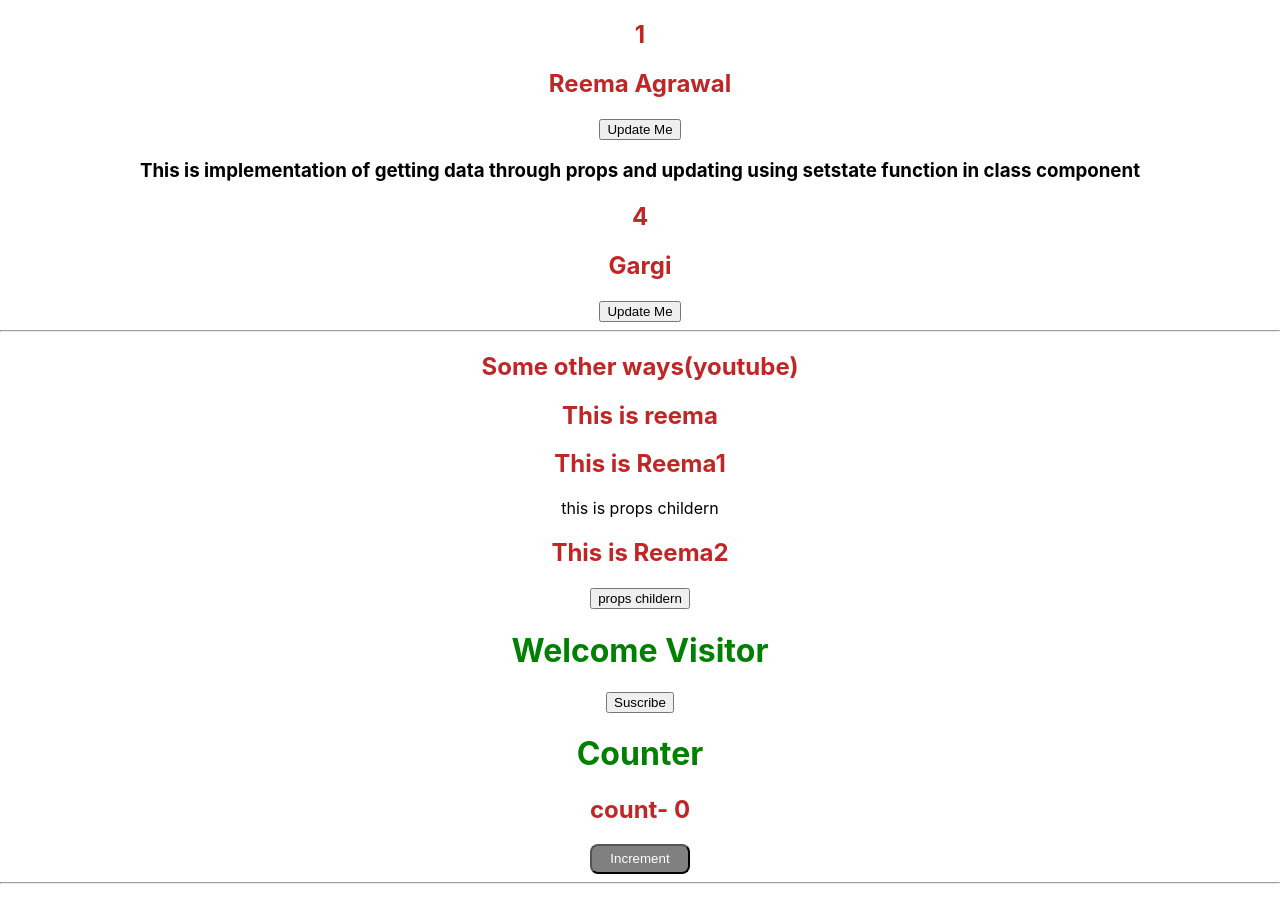
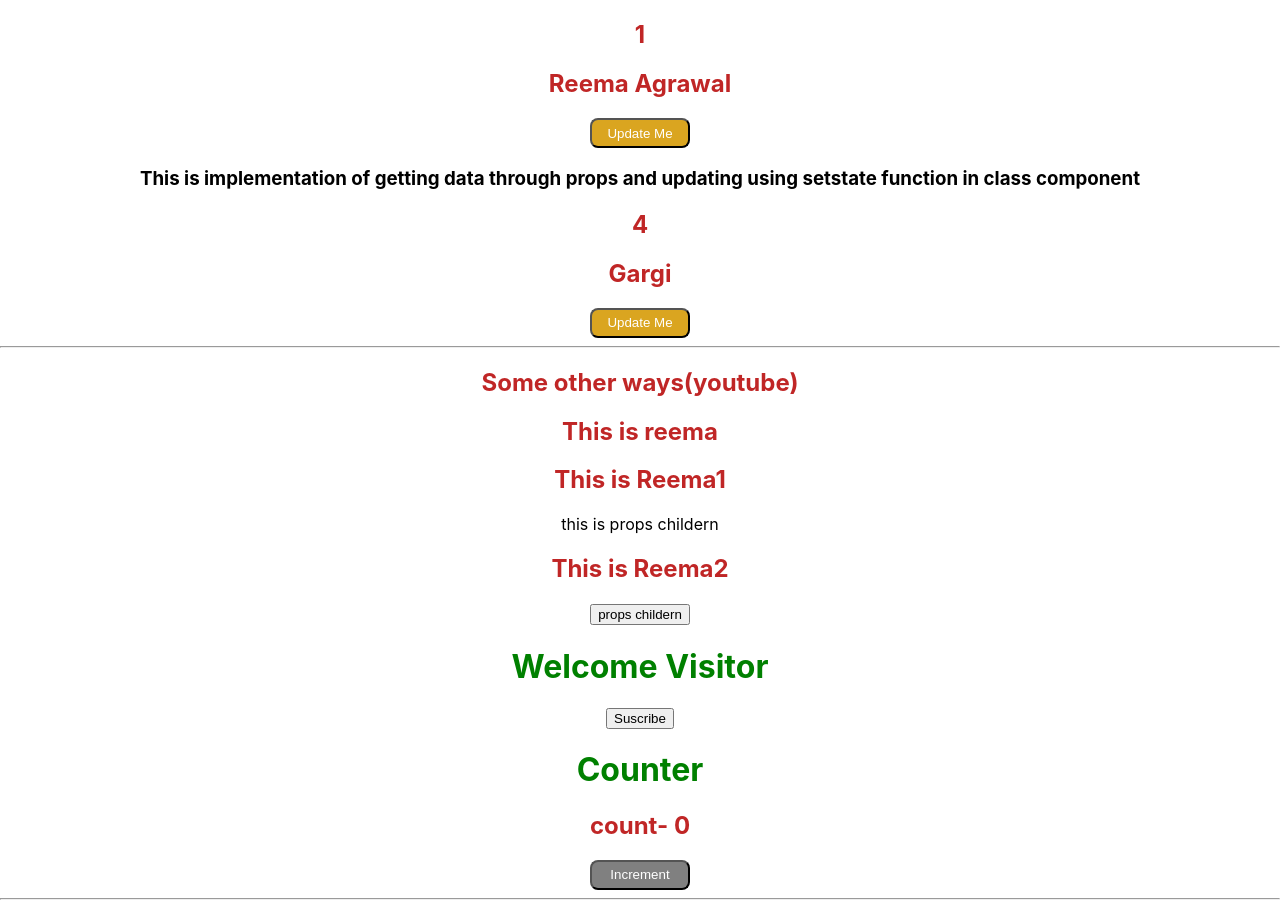
Before and after one commit to Reema1234ag/React_practice, a React (Create React App) app in the folder hello-world/: page / in a window 1280 px wide. Shown: the part 1750-2659 px from the top of the page. Built offline with nearby package versions, Linux system fonts and the light colour scheme.

Commit message:
props and state

```diff
--- a/hello-world/src/components/Classcomponent.js
+++ b/hello-world/src/components/Classcomponent.js
@@ -4,10 +4,17 @@ const css={
     height:"340px",
     border:"1px solid black",
     display:"inlineBlock",
-
     margin:"10px 30px",
     textAlign:"justify",
 
+}
+const btn={
+    width:"100px",
+    height:"30px",
+    padding:"3px",
+    backgroundColor:"goldenrod",
+    color:"white",
+    borderRadius:"8px",
 }
 /* GETTING DATA THROGH PROPS*/
 export class Classcomponent extends React.Component{
@@ -53,7 +60,7 @@ export class Classcomponent2 extends React.Component{
             <div>
             <h2>{this.state.roll}</h2>
             <h2>{this.state.name}</h2>
-            <button onClick={this.updateMe}>Update Me</button>
+            <button style={btn} onClick={this.updateMe}>Update Me</button>
             </div>
         );
     }
@@ -80,7 +87,7 @@ export class Classcomponent3 extends React.Component{
             <div>
             <h2>{this.state.roll}</h2>
             <h2>{this.state.name}</h2>
-            <button onClick={this.updateMe}>Update Me</button>
+            <button style={btn} onClick={this.updateMe}>Update Me</button>
             </div>
         );
     }
```
